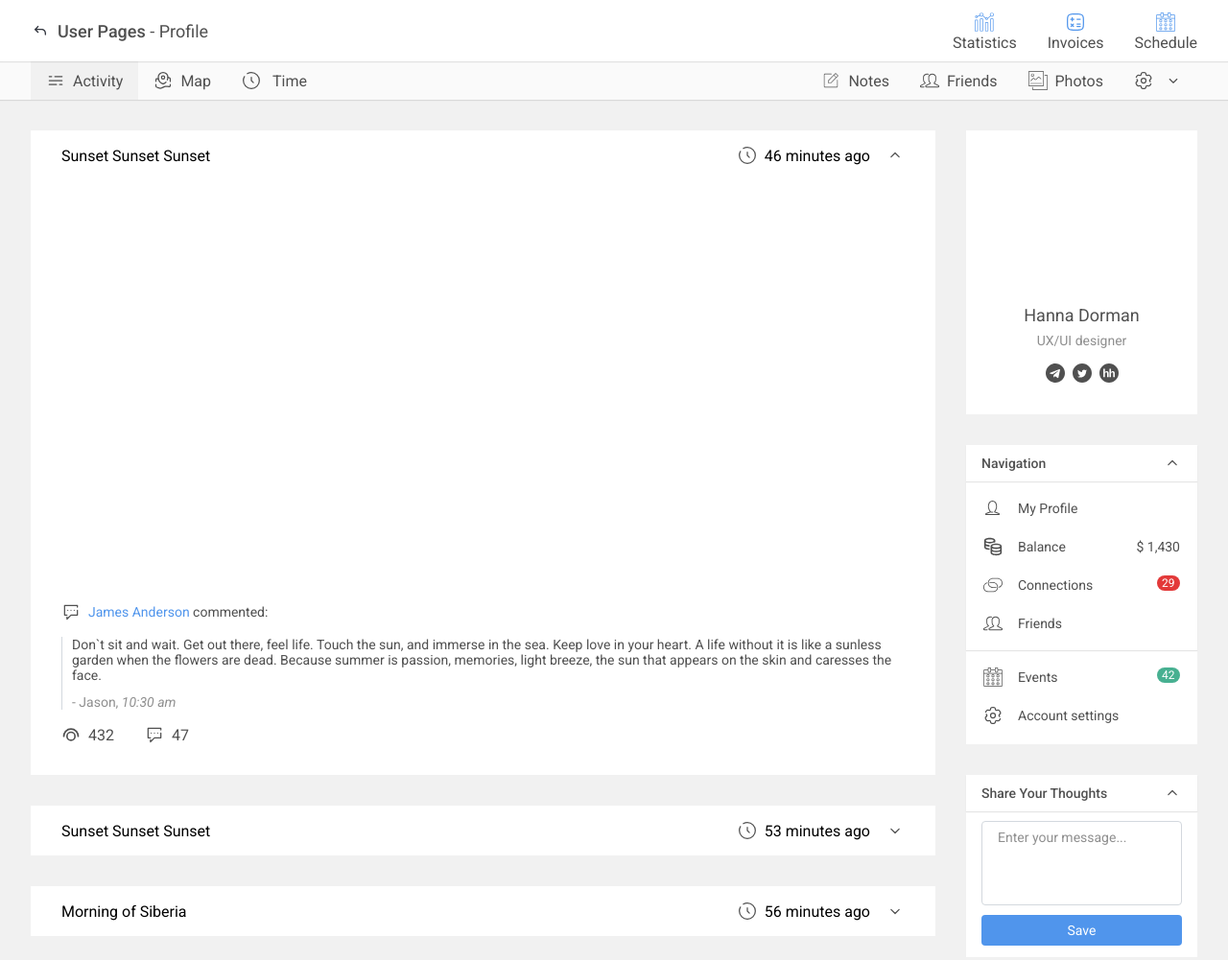
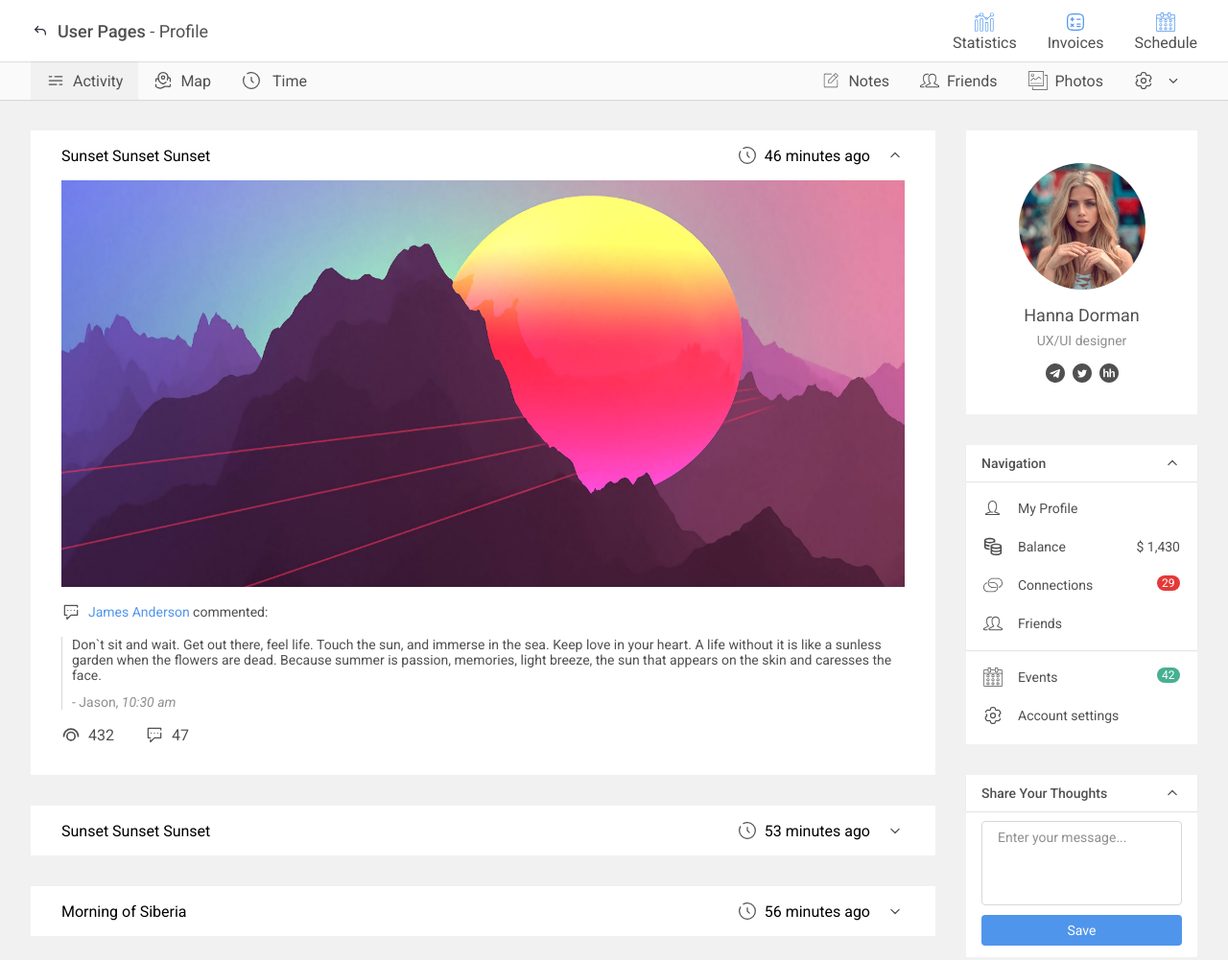
Before and after one commit to HyuugaIlya/test-web-bee, a plain HTML site: page index.html in a window 1280 px wide. Shown: the whole page at 96% size. Drawn offline with Linux system fonts and the light colour scheme.

Commit message:
Update activity.css

```diff
--- a/styles/css/activity.css
+++ b/styles/css/activity.css
@@ -37,7 +37,7 @@
 }
 
 .content__img {
-    background: url('../img/content.jpg') center / cover no-repeat;
+    background: url('../../assets/img/content.jpg') center / cover no-repeat;
     width: 100%;
     height: 424px;
 
@@ -108,7 +108,7 @@
     width: 132px;
     height: 132px;
     border-radius: 50%;
-    background: url('../img/avatar.jpg') top / 110% no-repeat;
+    background: url('../../assets/img/avatar.jpg') top / 110% no-repeat;
 }
 .card__text {
     display: flex;
```
